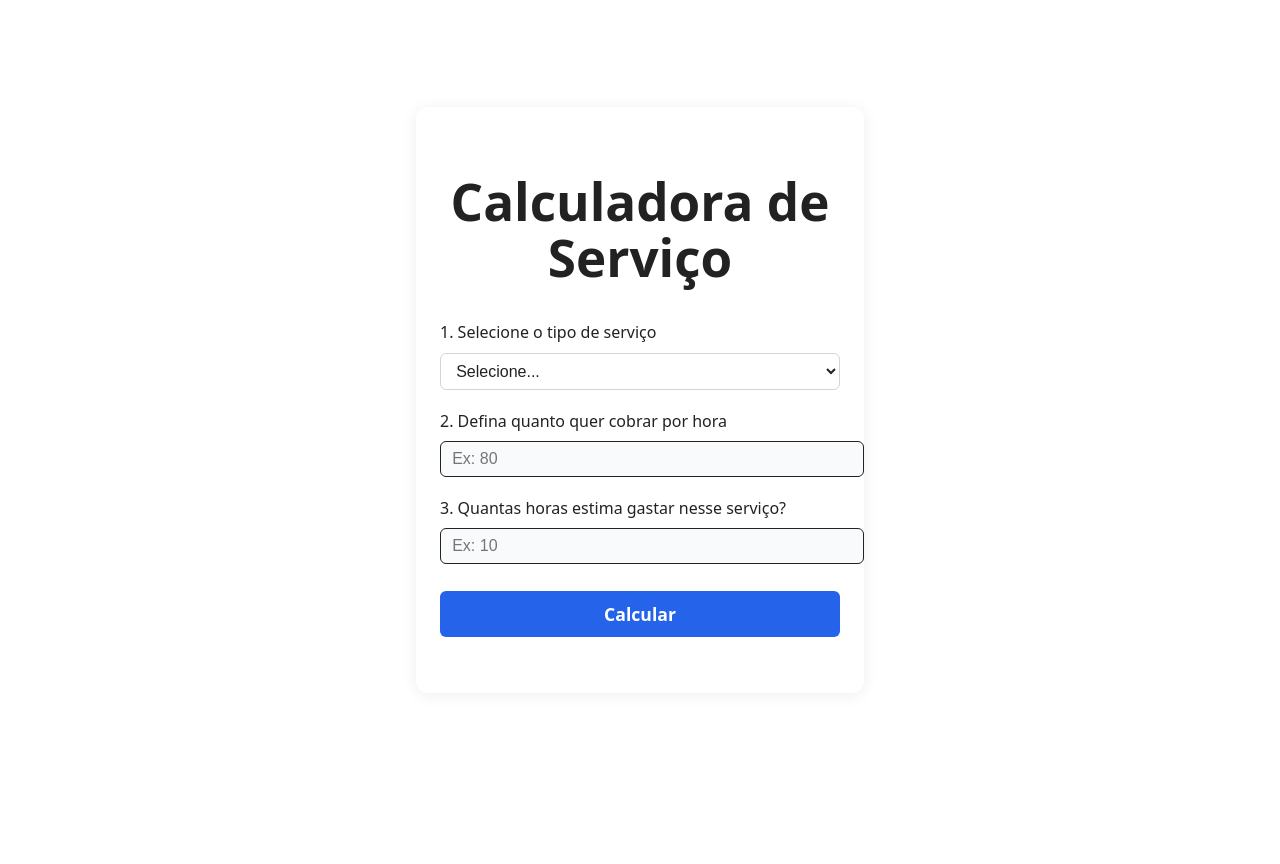
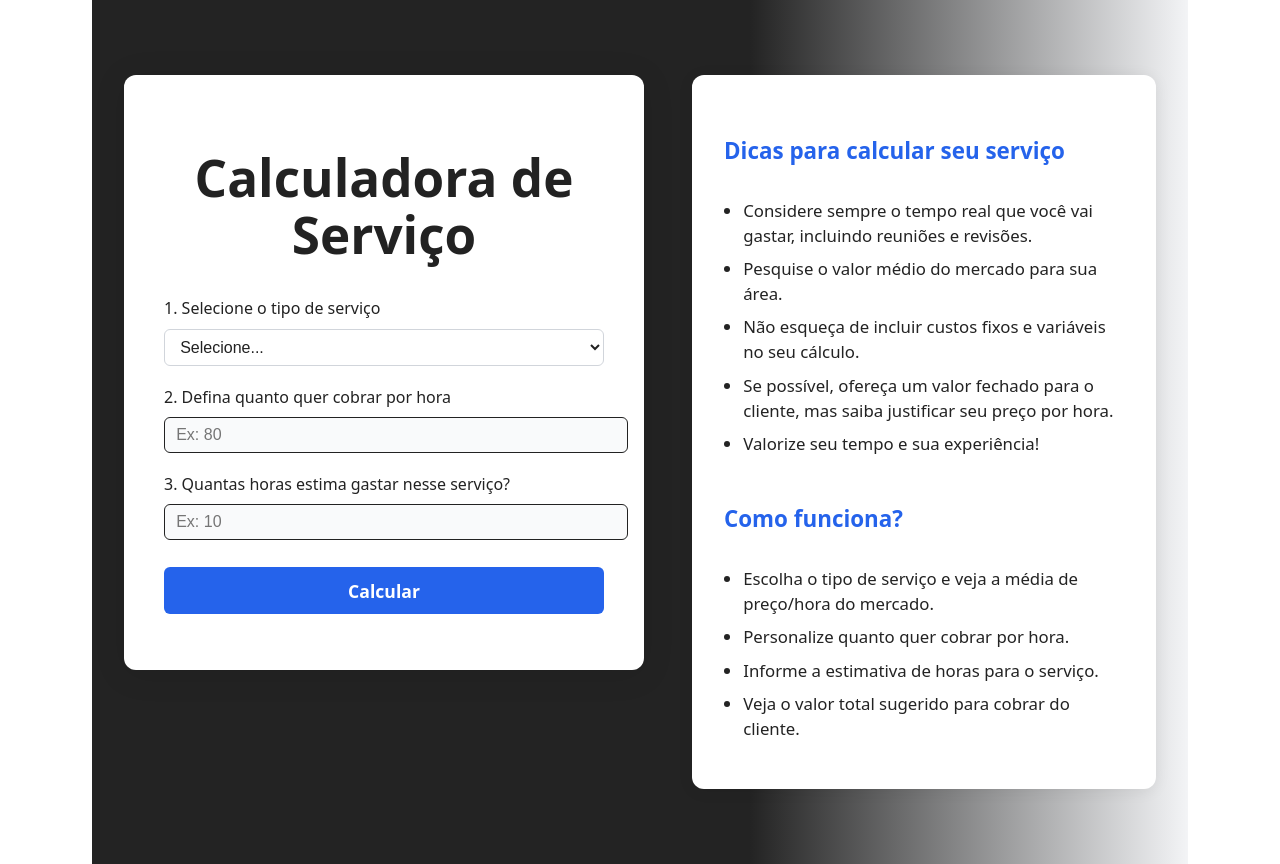
Before and after one commit to TGM29/quantocusta, a React (Vite) app: page / in a window 1280 px wide. Before the commit the page ends 800 px from the top, so only its background shows below. Built offline with nearby package versions, Linux system fonts and the light colour scheme.

Commit message:
feat: layout responsivo com painel lateral para desktop

```diff
--- a/src/App.css
+++ b/src/App.css
@@ -3,6 +3,8 @@
   margin: 0 auto;
   padding: 2rem;
   text-align: center;
+  min-height: 100vh;
+  background: #232323;
 }
 
 .logo {
@@ -48,6 +50,58 @@
   max-width: 400px;
   margin: 2rem auto;
   padding: 2rem 1.5rem;
+  transition: max-width 0.3s, padding 0.3s;
+}
+
+@media (min-width: 900px) {
+  #root {
+    display: flex;
+    align-items: center;
+    justify-content: center;
+    background: linear-gradient(90deg, #232323 60%, #f3f4f6 100%);
+  }
+  .desktop-wrapper {
+    display: flex;
+    gap: 48px;
+    align-items: flex-start;
+    justify-content: center;
+    width: 100%;
+    max-width: 1100px;
+    margin: 0 auto;
+  }
+  .container {
+    max-width: 440px;
+    margin: 0;
+    padding: 2.5rem 2.5rem 2rem 2.5rem;
+    box-shadow: 0 4px 32px rgba(0,0,0,0.10);
+  }
+  .side-panel {
+    background: #fff;
+    border-radius: 12px;
+    box-shadow: 0 2px 16px rgba(0,0,0,0.07);
+    padding: 2.5rem 2rem;
+    max-width: 400px;
+    min-width: 320px;
+    text-align: left;
+    color: #232323;
+    display: flex;
+    flex-direction: column;
+    gap: 1.2rem;
+    margin-top: 0;
+  }
+  .side-panel h2 {
+    font-size: 1.4rem;
+    margin-bottom: 0.7rem;
+    color: #2563eb;
+  }
+  .side-panel ul {
+    padding-left: 1.2rem;
+    margin: 0;
+  }
+  .side-panel li {
+    margin-bottom: 0.5rem;
+    font-size: 1.05rem;
+  }
 }
 
 .form {
--- a/src/App.tsx
+++ b/src/App.tsx
@@ -21,6 +21,28 @@ const PROFISSOES = [
   { nome: 'UX/UI Designer', faixa: '60 – 180', media: 120 },
   { nome: 'Outro', faixa: '', media: 0 },
 ];
+
+function SidePanel() {
+  return (
+    <aside className="side-panel">
+      <h2>Dicas para calcular seu serviço</h2>
+      <ul>
+        <li>Considere sempre o tempo real que você vai gastar, incluindo reuniões e revisões.</li>
+        <li>Pesquise o valor médio do mercado para sua área.</li>
+        <li>Não esqueça de incluir custos fixos e variáveis no seu cálculo.</li>
+        <li>Se possível, ofereça um valor fechado para o cliente, mas saiba justificar seu preço por hora.</li>
+        <li>Valorize seu tempo e sua experiência!</li>
+      </ul>
+      <h2>Como funciona?</h2>
+      <ul>
+        <li>Escolha o tipo de serviço e veja a média de preço/hora do mercado.</li>
+        <li>Personalize quanto quer cobrar por hora.</li>
+        <li>Informe a estimativa de horas para o serviço.</li>
+        <li>Veja o valor total sugerido para cobrar do cliente.</li>
+      </ul>
+    </aside>
+  )
+}
 
 function App() {
   const [profissao, setProfissao] = useState('')
@@ -58,6 +80,7 @@ function App() {
   }
 
   return (
+    <div className="desktop-wrapper">
       <div className="container">
         <h1 style={{ color: '#222' }}>Calculadora de Serviço</h1>
         <form onSubmit={calcular} className="form">
@@ -115,6 +138,13 @@ function App() {
           </div>
         )}
       </div>
+      {/* Painel lateral só aparece em telas grandes */}
+      <div className="side-panel" style={{ display: 'none' }}>
+        {/* fallback para mobile, será sobrescrito pelo CSS em desktop */}
+      </div>
+      {/* Renderiza o painel lateral apenas em desktop */}
+      <SidePanel />
+    </div>
   )
 }
 
```
Lines whose indentation alone changed are shown as unchanged.
